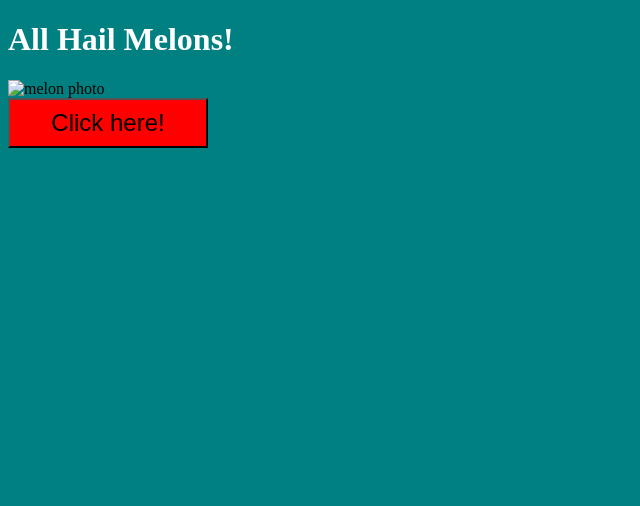
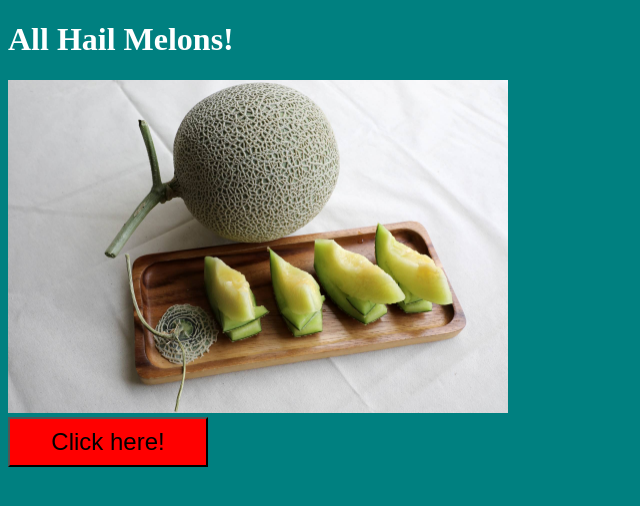
Before and after one commit to MelonKnight/MelonKnight.github.io, a plain HTML site: page docs/index.html in a window 1280 px wide. Shown: the whole page, without its empty margins (0-640 px from the left). Drawn offline with Linux system fonts and the light colour scheme.

Commit message:
image source

```diff
--- a/docs/index.html
+++ b/docs/index.html
@@ -29,7 +29,7 @@
 </head>
 <body>
     <h1> All Hail Melons! </h1>
-    <img src ="MelonKnight.github.io/blob/main/docs/assets/Melon02.jpeg" alt="melon photo" width="500">
+    <img src ="/MelonKnight.github.io/docs/assets/Melon02.jpeg" alt="melon photo" width="500">
     <br>
     <button>Click here!</button>
 </body>
```
